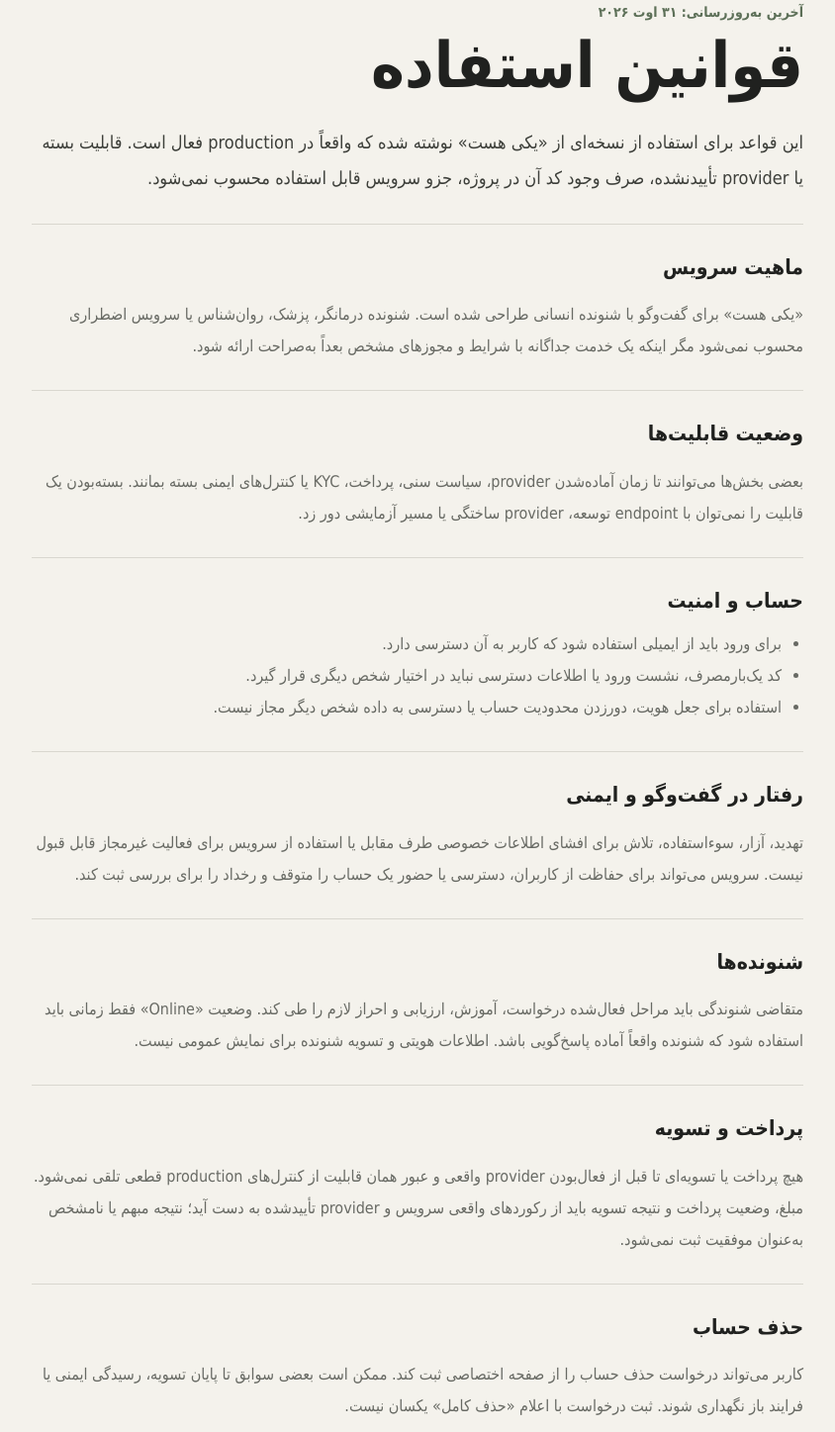
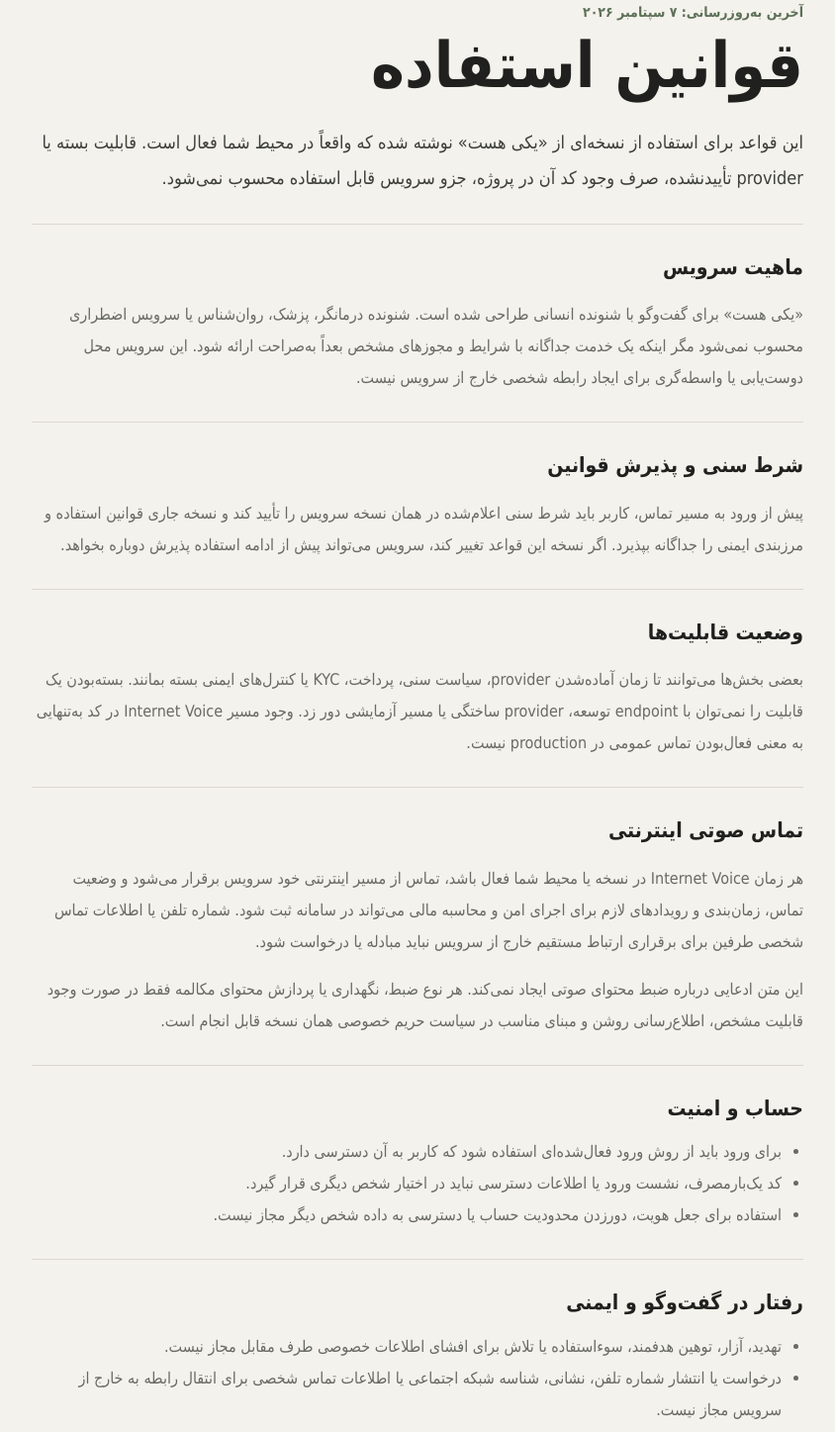
Before and after one commit to morfisam25-tech/YEKI-HAST, a Next.js app in the folder apps/web/: page /terms in a window 1280 px wide. Shown: the part 140-1587 px from the top of the page at 99% size, without its empty margins (340-1184 px from the left). Built offline with nearby package versions, Linux system fonts and the light colour scheme.

Commit message:
docs: align caller terms with Internet Voice consent

```diff
--- a/apps/web/app/terms/page.tsx
+++ b/apps/web/app/terms/page.tsx
@@ -14,10 +14,10 @@ export default function TermsPage() {
       </header>
 
       <article className="legal-page" aria-labelledby="terms-title">
-        <p className="kicker">آخرین به‌روزرسانی: ۳۱ اوت ۲۰۲۶</p>
+        <p className="kicker">آخرین به‌روزرسانی: ۷ سپتامبر ۲۰۲۶</p>
         <h1 id="terms-title">قوانین استفاده</h1>
         <p className="legal-lead">
-          این قواعد برای استفاده از نسخه‌ای از «یکی هست» نوشته شده که واقعاً در production فعال است.
+          این قواعد برای استفاده از نسخه‌ای از «یکی هست» نوشته شده که واقعاً در محیط شما فعال است.
           قابلیت بسته یا provider تأییدنشده، صرف وجود کد آن در پروژه، جزو سرویس قابل استفاده محسوب نمی‌شود.
         </p>
 
@@ -25,7 +25,17 @@ export default function TermsPage() {
           <h2>ماهیت سرویس</h2>
           <p>
             «یکی هست» برای گفت‌وگو با شنونده انسانی طراحی شده است. شنونده درمانگر، پزشک، روان‌شناس یا سرویس اضطراری
-            محسوب نمی‌شود مگر اینکه یک خدمت جداگانه با شرایط و مجوزهای مشخص بعداً به‌صراحت ارائه شود.
+            محسوب نمی‌شود مگر اینکه یک خدمت جداگانه با شرایط و مجوزهای مشخص بعداً به‌صراحت ارائه شود. این سرویس محل
+            دوست‌یابی یا واسطه‌گری برای ایجاد رابطه شخصی خارج از سرویس نیست.
+          </p>
+        </section>
+
+        <section className="legal-section">
+          <h2>شرط سنی و پذیرش قوانین</h2>
+          <p>
+            پیش از ورود به مسیر تماس، کاربر باید شرط سنی اعلام‌شده در همان نسخه سرویس را تأیید کند و نسخه جاری قوانین
+            استفاده و مرزبندی ایمنی را جداگانه بپذیرد. اگر نسخه این قواعد تغییر کند، سرویس می‌تواند پیش از ادامه استفاده
+            پذیرش دوباره بخواهد.
           </p>
         </section>
 
@@ -33,14 +43,28 @@ export default function TermsPage() {
           <h2>وضعیت قابلیت‌ها</h2>
           <p>
             بعضی بخش‌ها می‌توانند تا زمان آماده‌شدن provider، سیاست سنی، پرداخت، KYC یا کنترل‌های ایمنی بسته بمانند.
-            بسته‌بودن یک قابلیت را نمی‌توان با endpoint توسعه، provider ساختگی یا مسیر آزمایشی دور زد.
+            بسته‌بودن یک قابلیت را نمی‌توان با endpoint توسعه، provider ساختگی یا مسیر آزمایشی دور زد. وجود مسیر Internet
+            Voice در کد به‌تنهایی به معنی فعال‌بودن تماس عمومی در production نیست.
+          </p>
+        </section>
+
+        <section className="legal-section">
+          <h2>تماس صوتی اینترنتی</h2>
+          <p>
+            هر زمان Internet Voice در نسخه یا محیط شما فعال باشد، تماس از مسیر اینترنتی خود سرویس برقرار می‌شود و وضعیت
+            تماس، زمان‌بندی و رویدادهای لازم برای اجرای امن و محاسبه مالی می‌تواند در سامانه ثبت شود. شماره تلفن یا اطلاعات
+            تماس شخصی طرفین برای برقراری ارتباط مستقیم خارج از سرویس نباید مبادله یا درخواست شود.
+          </p>
+          <p>
+            این متن ادعایی درباره ضبط محتوای صوتی ایجاد نمی‌کند. هر نوع ضبط، نگهداری یا پردازش محتوای مکالمه فقط در صورت
+            وجود قابلیت مشخص، اطلاع‌رسانی روشن و مبنای مناسب در سیاست حریم خصوصی همان نسخه قابل انجام است.
           </p>
         </section>
 
         <section className="legal-section">
           <h2>حساب و امنیت</h2>
           <ul>
-            <li>برای ورود باید از ایمیلی استفاده شود که کاربر به آن دسترسی دارد.</li>
+            <li>برای ورود باید از روش ورود فعال‌شده‌ای استفاده شود که کاربر به آن دسترسی دارد.</li>
             <li>کد یک‌بارمصرف، نشست ورود یا اطلاعات دسترسی نباید در اختیار شخص دیگری قرار گیرد.</li>
             <li>استفاده برای جعل هویت، دورزدن محدودیت حساب یا دسترسی به داده شخص دیگر مجاز نیست.</li>
           </ul>
@@ -48,17 +72,24 @@ export default function TermsPage() {
 
         <section className="legal-section">
           <h2>رفتار در گفت‌وگو و ایمنی</h2>
+          <ul>
+            <li>تهدید، آزار، توهین هدفمند، سوءاستفاده یا تلاش برای افشای اطلاعات خصوصی طرف مقابل مجاز نیست.</li>
+            <li>درخواست یا انتشار شماره تلفن، نشانی، شناسه شبکه اجتماعی یا اطلاعات تماس شخصی برای انتقال رابطه به خارج از سرویس مجاز نیست.</li>
+            <li>استفاده از سرویس برای فعالیت غیرمجاز، فریب، اخاذی، معامله خارج از سرویس یا سوءاستفاده جنسی مجاز نیست.</li>
+            <li>در وضعیت اضطراری یا خطر فوری، «یکی هست» جایگزین خدمات اورژانسی یا مراجع رسمی نیست.</li>
+          </ul>
           <p>
-            تهدید، آزار، سوءاستفاده، تلاش برای افشای اطلاعات خصوصی طرف مقابل یا استفاده از سرویس برای فعالیت غیرمجاز
-            قابل قبول نیست. سرویس می‌تواند برای حفاظت از کاربران، دسترسی یا حضور یک حساب را متوقف و رخداد را برای بررسی ثبت کند.
+            سرویس می‌تواند برای حفاظت از کاربران، دسترسی یا حضور یک حساب را متوقف کند و رخدادهای لازم را برای بررسی ایمنی ثبت کند.
           </p>
         </section>
 
         <section className="legal-section">
-          <h2>شنونده‌ها</h2>
+          <h2>شنونده‌ها و اطلاعات پروفایل</h2>
           <p>
             متقاضی شنوندگی باید مراحل فعال‌شده درخواست، آموزش، ارزیابی و احراز لازم را طی کند. وضعیت «Online» فقط زمانی
             باید استفاده شود که شنونده واقعاً آماده پاسخ‌گویی باشد. اطلاعات هویتی و تسویه شنونده برای نمایش عمومی نیست.
+            معرفی کوتاه یا اطلاعاتی که کاربر خودش وارد کرده، تا زمانی که سرویس صریحاً آن فیلد را تأیید نکرده باشد، اطلاعات
+            خوداظهاری و تأییدنشده محسوب می‌شود.
           </p>
         </section>
 
```
